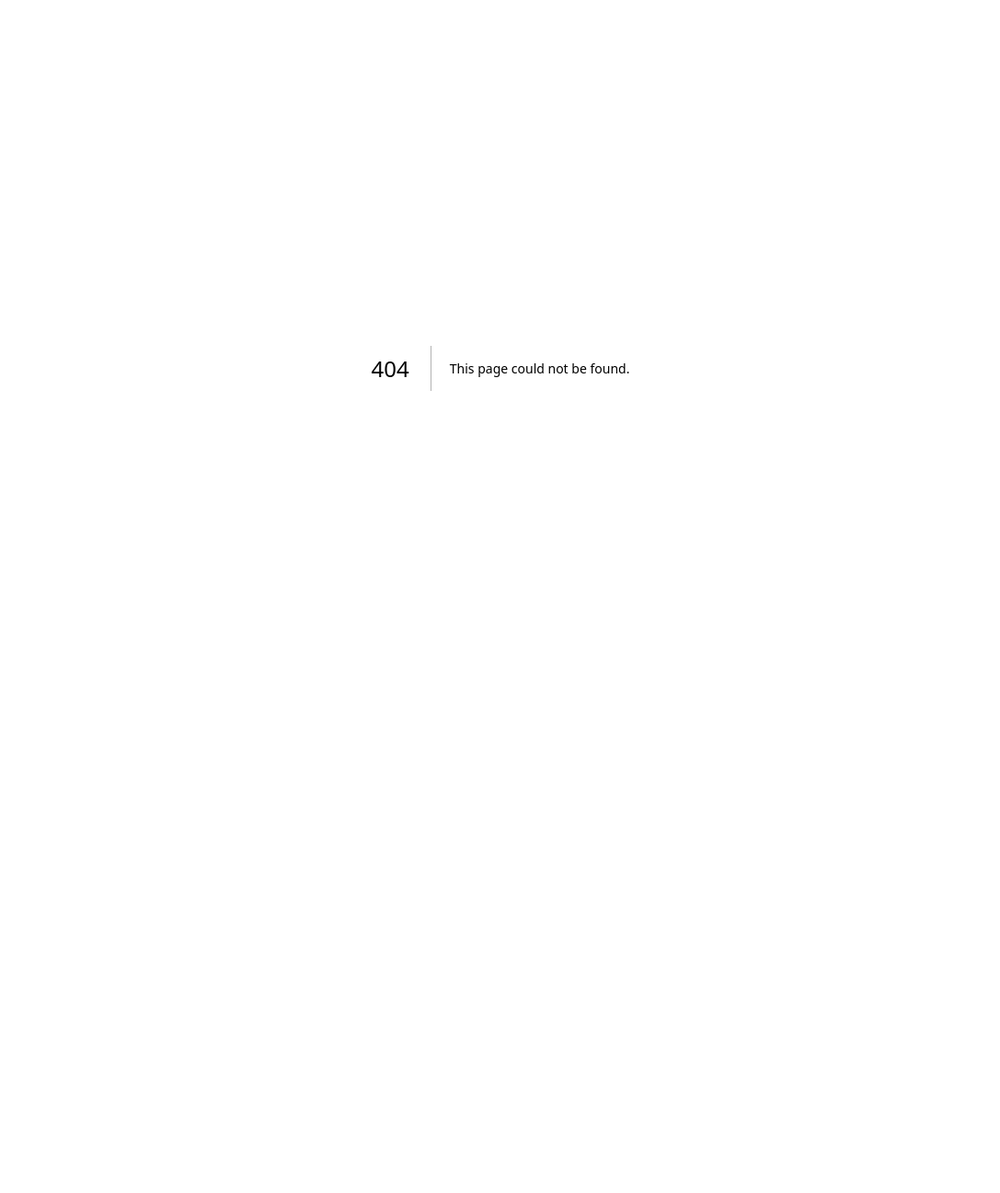
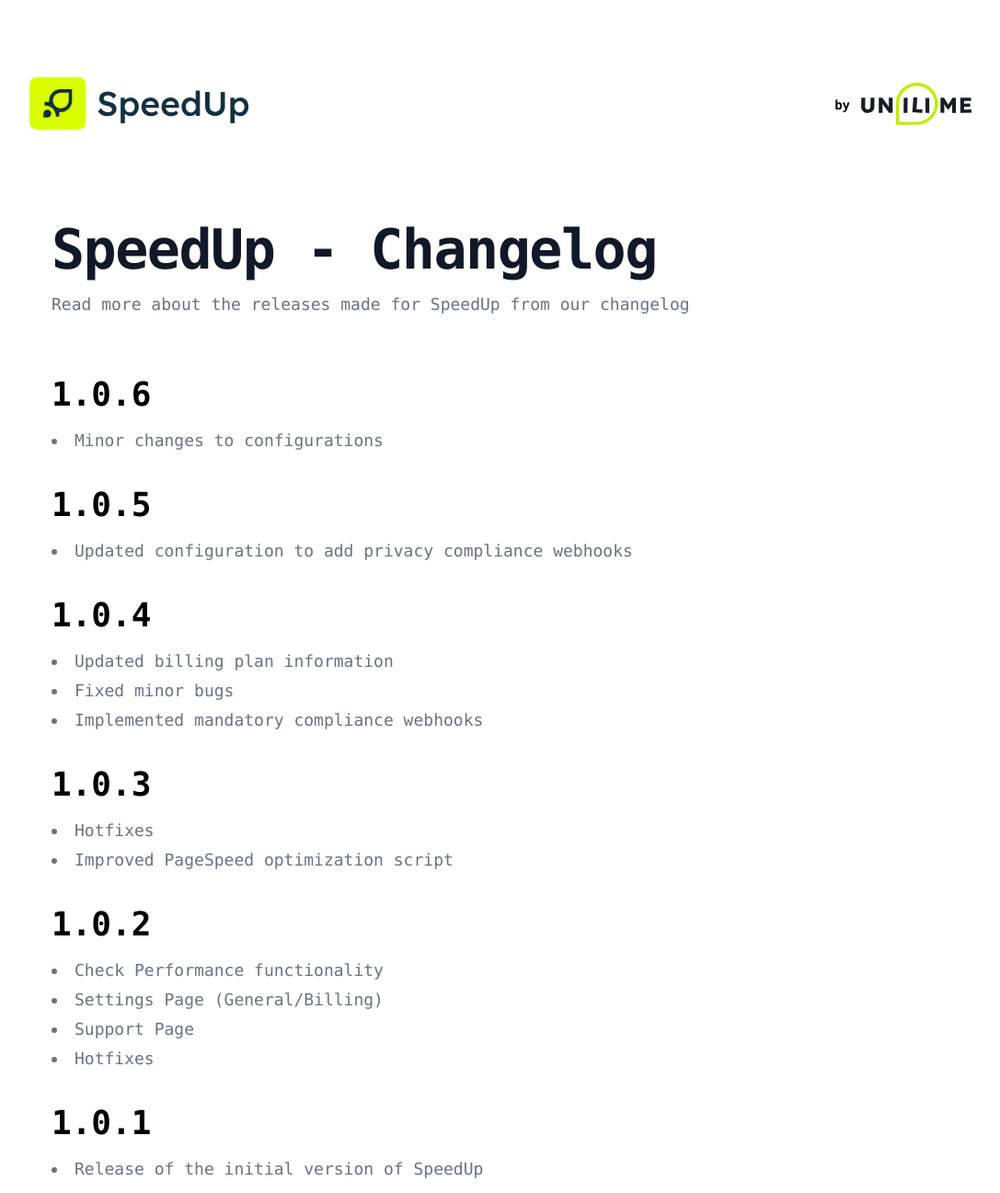
Before and after one commit to MikhailSemeniuk/adentro-next, a Next.js app: page /changelog in a window 1280 px wide. Before the commit this address had no page. Shown: the top 1297 px of the page at 92% size, without its empty margins (96-1183 px from the left). Before the commit the page ends 800 px from the top, so only its background shows below. Built offline with nearby package versions, Linux system fonts and the light colour scheme.

Commit message:
changelog page

```diff
--- /dev/null
+++ b/src/app/changelog/page.tsx
@@ -0,0 +1,97 @@
+import Header from "../components/common/Header";
+import Footer from "../components/common/Footer";
+import {Metadata} from "next";
+
+export const metadata: Metadata = {
+    title: "SpeedUp - Changelog",
+    description: "Read more about the releases made for SpeedUp from our changelog"
+};
+
+export default function Changelog() {
+    return (
+        <main className="flex min-h-screen flex-col items-center justify-between p-32 lg:p-16 px-5 bg-white">
+
+            <Header/>
+
+            <div className="my-4 mb-32 max-w-5xl w-full items-center justify-between font-mono text-sm lg:flex-column">
+                <section className="dark:bg-gray-900">
+                    <div className="py-8 px-4 mx-auto max-w-screen-xl sm:py-16 lg:px-6">
+                        <h1 className="mb-4 text-4xl font-extrabold leading-none tracking-tight text-gray-900 md:text-5xl lg:text-6xl dark:text-white">
+                            SpeedUp - Changelog
+                        </h1>
+                        <p className="mmb-4 text-lg font-normal text-gray-500 dark:text-gray-400">
+                            Read more about the releases made for SpeedUp from our changelog
+                        </p>
+                        <div className="flex w-full  py-8">
+                            <div className="flex-auto max-w-4xl min-w-0 pt-6 lg:pt-8">
+                                <h2 className="relative group mb-4 text-4xl font-bold dark:text-white">
+                                    1.0.6
+                                    <span id="changelog-1-0-6" className="absolute -top-[40px]"></span>
+                                    <a className="ml-2 text-blue-700 opacity-0 transition-opacity dark:text-blue-500 group-hover:opacity-100"
+                                       href="#changelog-1-0-6" aria-label="Link to this section: changelog-1-0-6">#</a>
+                                </h2>
+                                <ul className={`space-y-1 mb-9 text-lg text-gray-500 list-disc list-inside dark:text-gray-400`}>
+                                    <li>Minor changes to configurations</li>
+                                </ul>
+                                <h2 className="relative group mb-4 text-4xl font-bold dark:text-white">
+                                    1.0.5
+                                    <span id="changelog-1-0-5" className="absolute -top-[40px]"></span>
+                                    <a className="ml-2 text-blue-700 opacity-0 transition-opacity dark:text-blue-500 group-hover:opacity-100"
+                                       href="#changelog-1-0-5" aria-label="Link to this section: changelog-1-0-5">#</a>
+                                </h2>
+                                <ul className={`space-y-1 mb-9 text-lg text-gray-500 list-disc list-inside dark:text-gray-400`}>
+                                    <li>Updated configuration to add privacy compliance webhooks</li>
+                                </ul>
+                                <h2 className="relative group mb-4 text-4xl font-bold dark:text-white">
+                                    1.0.4
+                                    <span id="changelog-1-0-4" className="absolute -top-[40px]"></span>
+                                    <a className="ml-2 text-blue-700 opacity-0 transition-opacity dark:text-blue-500 group-hover:opacity-100"
+                                       href="#changelog-1-0-4" aria-label="Link to this section: changelog-1-0-4">#</a>
+                                </h2>
+                                <ul className={`space-y-1 mb-9 text-lg text-gray-500 list-disc list-inside dark:text-gray-400`}>
+                                    <li>Updated billing plan information</li>
+                                    <li>Fixed minor bugs</li>
+                                    <li>Implemented mandatory compliance webhooks</li>
+                                </ul>
+                                <h2 className="relative group mb-4 text-4xl font-bold dark:text-white">
+                                    1.0.3
+                                    <span id="changelog-1-0-3" className="absolute -top-[40px]"></span>
+                                    <a className="ml-2 text-blue-700 opacity-0 transition-opacity dark:text-blue-500 group-hover:opacity-100"
+                                       href="#changelog-1-0-3" aria-label="Link to this section: changelog-1-0-3">#</a>
+                                </h2>
+                                <ul className={`space-y-1 mb-9 text-lg text-gray-500 list-disc list-inside dark:text-gray-400`}>
+                                    <li>Hotfixes</li>
+                                    <li>Improved PageSpeed optimization script</li>
+                                </ul>
+                                <h2 className="relative group mb-4 text-4xl font-bold dark:text-white">
+                                    1.0.2
+                                    <span id="changelog-1-0-2" className="absolute -top-[40px]"></span>
+                                    <a className="ml-2 text-blue-700 opacity-0 transition-opacity dark:text-blue-500 group-hover:opacity-100"
+                                       href="#changelog-1-0-2" aria-label="Link to this section: changelog-1-0-2">#</a>
+                                </h2>
+                                <ul className={`space-y-1 mb-9 text-lg text-gray-500 list-disc list-inside dark:text-gray-400`}>
+                                    <li>Check Performance functionality</li>
+                                    <li>Settings Page (General/Billing)</li>
+                                    <li>Support Page</li>
+                                    <li>Hotfixes</li>
+                                </ul>
+                                <h2 className="relative group mb-4 text-4xl font-bold dark:text-white">
+                                    1.0.1
+                                    <span id="changelog-1-0-1" className="absolute -top-[40px]"></span>
+                                    <a className="ml-2 text-blue-700 opacity-0 transition-opacity dark:text-blue-500 group-hover:opacity-100"
+                                       href="#changelog-1-0-1" aria-label="Link to this section: changelog-1-0-1">#</a>
+                                </h2>
+                                <ul className={`space-y-1 text-lg text-gray-500 list-disc list-inside dark:text-gray-400`}>
+                                    <li>Release of the initial version of SpeedUp</li>
+                                </ul>
+                            </div>
+                        </div>
+                    </div>
+                </section>
+            </div>
+
+            <Footer/>
+
+        </main>
+    );
+}
--- a/src/app/components/common/Footer/index.tsx
+++ b/src/app/components/common/Footer/index.tsx
@@ -36,6 +36,21 @@
                         Learn about SpeedUp Shopify App.
                     </p>
                 </a>
+                <a
+                    href="/faq"
+                    className="group rounded-lg border border-transparent px-5 py-4 transition-colors hover:border-gray-300 hover:bg-gray-100 hover:dark:border-neutral-700 hover:dark:bg-neutral-800/30"
+                    rel="noopener noreferrer"
+                >
+                    <h2 className={`mb-3 text-2xl font-semibold`}>
+                        Changelog{" "}
+                        <span className="inline-block transition-transform group-hover:translate-x-1 motion-reduce:transform-none">
+                  -&gt;
+                </span>
+                    </h2>
+                    <p className={`m-0 max-w-[30ch] text-sm opacity-50`}>
+                        Read more about the releases made for SpeedUp from our changelog
+                    </p>
+                </a>
             </div>
             <div className={`md:p-6 text-center lg:max-w-5xl lg:w-full lg:mb-0 lg:grid-cols-4 lg:text-left`}>
                 <span className="text-sm text-gray-500 sm:text-center dark:text-gray-400">© {new Date().getFullYear()} <a href="https://unilime.group/" className="hover:underline">Unilime</a>. All Rights Reserved.</span>
--- a/src/app/components/common/Header/index.tsx
+++ b/src/app/components/common/Header/index.tsx
@@ -5,7 +5,7 @@
 const Header = () => {
 
     return (
-        <div className="max-w-5xl w-full items-center justify-between font-mono text-sm lg:flex">
+        <div className="max-w-5xl w-full items-center justify-between font-mono text-sm lg:flex z-20">
             <p className="text-2xl font-bold fixed py-5 left-0 top-0 flex w-full justify-center from-zinc-200 backdrop-blur-2xl dark:from-inherit lg:static lg:w-auto  lg:rounded-xl">
                 <a href="/" className="flex group" rel="noopener noreferrer">
                     <span
```
